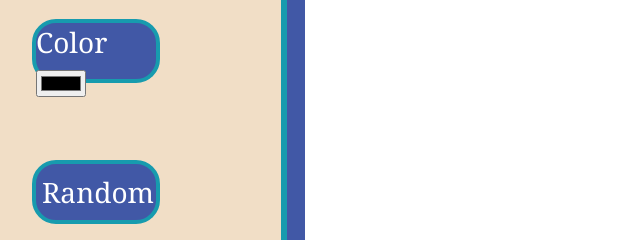
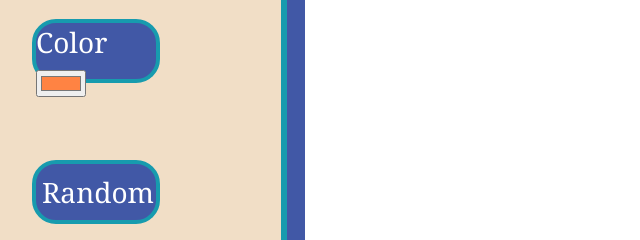
Before and after one commit to SamTHadfield/etch-a-sketch, a plain HTML site: page index.html in a window 1280 px wide. Shown: the part 262-502 px from the top of the page, 103-743 px from the left. Drawn offline with Linux system fonts and the light colour scheme.

Commit message:
Change initial value of color picker from black to orange

```diff
--- a/index.html
+++ b/index.html
@@ -12,7 +12,7 @@
     <div class="main-container">
       <div class="button-container" id="button-container-left">
         <div class="settings-button" id="color-button">
-          Color<input type="color" id="color-picker" />
+          Color<input type="color" id="color-picker" value="#ff8343" />
         </div>
         <button class="settings-button" id="random-button">Random</button>
         <button class="settings-button" id="darken-button">Darken</button>
```
